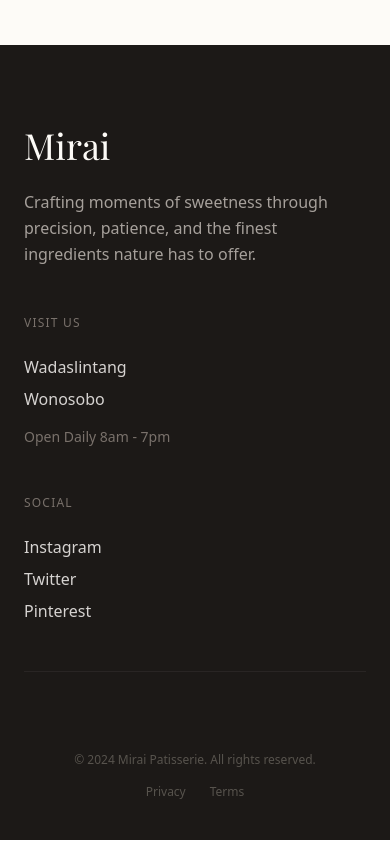
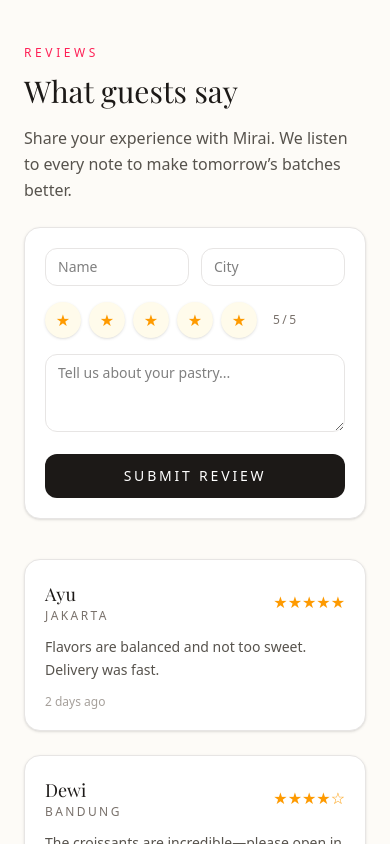
Before and after one commit to pepbritisnasetiawan/mirai-patisserie, a React (Vite) app: page / in a window 390 px wide. Shown: the part 6160-7004 px from the top of the page. Built offline with nearby package versions, Linux system fonts and the light colour scheme; a web font is replaced by a local one.

Commit message:
implement dynamic,persistent and review field

```diff
--- a/src/App.jsx
+++ b/src/App.jsx
@@ -1,4 +1,4 @@
-import React, { useState } from 'react';
+import React, { useEffect, useState } from 'react';
 import { motion, AnimatePresence } from 'framer-motion';
 import { Star, Plus, CheckCircle2 } from 'lucide-react';
 import { Routes, Route, useNavigate, useLocation } from 'react-router-dom';
@@ -13,6 +13,13 @@ import ProductsPage from './pages/ProductsPage';
 import AdminPage from './pages/AdminPage';
 
 import { CATEGORIES, PRODUCTS } from './data/products';
+const REVIEW_KEY = 'mirai_reviews';
+const PRODUCT_KEY = 'mirai_products';
+const defaultReviews = [
+  { id: 1, name: 'Ayu', city: 'Jakarta', rating: 5, text: 'Flavors are balanced and not too sweet. Delivery was fast.', date: '2 days ago' },
+  { id: 2, name: 'Dewi', city: 'Bandung', rating: 4, text: 'The croissants are incredible—please open in Bandung!', date: '1 week ago' },
+  { id: 3, name: 'Michael', city: 'Singapore', rating: 5, text: 'Attention to detail is world-class. Packaging was beautiful.', date: '3 weeks ago' },
+];
 
 const PageTransition = ({ children }) => (
   <motion.div
@@ -31,7 +38,12 @@ const HomePage = ({
   selectedCategory,
   setSelectedCategory,
   setActiveProduct,
+  reviews,
+  reviewForm,
+  setReviewForm,
+  onAddReview,
 }) => {
+  const [hoverRating, setHoverRating] = useState(null);
   const filteredProducts = selectedCategory === 'All'
     ? products.filter((p) => p.showOnHome !== false)
     : products.filter((p) => p.category === selectedCategory && p.showOnHome !== false);
@@ -194,6 +206,87 @@ const HomePage = ({
           </div>
         </div>
       </section>
+
+      <section className="py-20 bg-[#FDFBF7]">
+        <div className="container mx-auto px-6 grid grid-cols-1 lg:grid-cols-3 gap-10 items-start">
+          <div className="lg:col-span-1">
+            <p className="text-xs uppercase tracking-[0.3em] text-rose-500 mb-3">Reviews</p>
+            <h3 className="font-serif text-3xl text-stone-900 mb-4">What guests say</h3>
+            <p className="text-stone-600 leading-relaxed mb-6">Share your experience with Mirai. We listen to every note to make tomorrow’s batches better.</p>
+            <form onSubmit={onAddReview} className="bg-white border border-stone-200 rounded-2xl p-5 space-y-4 shadow-sm">
+              <div className="grid grid-cols-2 gap-3">
+                <input
+                  required
+                  value={reviewForm.name}
+                  onChange={(e) => setReviewForm({ ...reviewForm, name: e.target.value })}
+                  placeholder="Name"
+                  className="w-full rounded-xl border border-stone-200 px-3 py-2 text-sm focus:outline-none focus:ring-2 focus:ring-stone-900"
+                />
+                <input
+                  value={reviewForm.city}
+                  onChange={(e) => setReviewForm({ ...reviewForm, city: e.target.value })}
+                  placeholder="City"
+                  className="w-full rounded-xl border border-stone-200 px-3 py-2 text-sm focus:outline-none focus:ring-2 focus:ring-stone-900"
+                />
+              </div>
+              <div className="flex items-center gap-2">
+                {[1, 2, 3, 4, 5].map((r) => {
+                  const active = hoverRating ? r <= hoverRating : r <= reviewForm.rating;
+                  return (
+                    <button
+                      key={r}
+                      type="button"
+                      onMouseEnter={() => setHoverRating(r)}
+                      onMouseLeave={() => setHoverRating(null)}
+                      onClick={() => setReviewForm({ ...reviewForm, rating: r })}
+                      className={`w-9 h-9 rounded-full flex items-center justify-center transition transform hover:-translate-y-0.5 ${
+                        active ? 'text-amber-500 bg-amber-50 shadow-sm' : 'text-stone-300 bg-white border border-stone-200'
+                      }`}
+                      aria-label={`${r} star`}
+                    >
+                      ★
+                    </button>
+                  );
+                })}
+                <span className="text-xs uppercase tracking-[0.2em] text-stone-500 ml-2">
+                  {hoverRating || reviewForm.rating}/5
+                </span>
+              </div>
+              <textarea
+                required
+                value={reviewForm.text}
+                onChange={(e) => setReviewForm({ ...reviewForm, text: e.target.value })}
+                placeholder="Tell us about your pastry..."
+                rows={3}
+                className="w-full rounded-xl border border-stone-200 px-3 py-2 text-sm focus:outline-none focus:ring-2 focus:ring-stone-900"
+              />
+              <button
+                type="submit"
+                className="w-full bg-stone-900 text-white py-3 rounded-xl text-sm uppercase tracking-[0.2em] hover:bg-rose-500 transition-colors"
+              >
+                Submit review
+              </button>
+            </form>
+          </div>
+          <div className="lg:col-span-2 grid grid-cols-1 md:grid-cols-2 gap-6">
+            {reviews.slice(0,6).map((review) => (
+              <div key={review.id} className="bg-white border border-stone-200 rounded-2xl p-5 shadow-sm flex flex-col gap-3">
+                <div className="flex items-center justify-between">
+                  <div>
+                    <p className="font-serif text-lg text-stone-900">{review.name}</p>
+                    <p className="text-xs uppercase tracking-[0.2em] text-stone-500">{review.city}</p>
+                  </div>
+                  <div className="flex items-center gap-1 text-amber-500">
+                    {'★'.repeat(review.rating)}{'☆'.repeat(5 - review.rating)}
+                  </div>
+                </div>
+                <p className="text-stone-600 leading-relaxed text-sm">{review.text}</p>
+                <p className="text-xs text-stone-400">{review.date}</p>
+              </div>
+            ))}
+          </div>
+        </div>
+      </section>
     </>
   );
 };
@@ -202,9 +295,17 @@ export default function App() {
   const navigate = useNavigate();
   const location = useLocation();
 
-  const [products, setProducts] = useState(() =>
-    PRODUCTS.map((p) => ({ ...p, stock: p.stock ?? 0, showOnHome: p.showOnHome ?? true })),
-  );
+  const [products, setProducts] = useState(() => {
+    const saved = localStorage.getItem(PRODUCT_KEY);
+    if (saved) {
+      try {
+        return JSON.parse(saved);
+      } catch {
+        localStorage.removeItem(PRODUCT_KEY);
+      }
+    }
+    return PRODUCTS.map((p) => ({ ...p, stock: p.stock ?? 0, showOnHome: p.showOnHome ?? true }));
+  });
   const [selectedCategory, setSelectedCategory] = useState('All');
   const [activeProduct, setActiveProduct] = useState(null);
   const [isCartOpen, setIsCartOpen] = useState(false);
@@ -212,8 +313,28 @@ export default function App() {
   const [cart, setCart] = useState([]);
   const [toasts, setToasts] = useState([]);
   const [adminAuthed, setAdminAuthed] = useState(() => Boolean(localStorage.getItem('mirai_admin_token')));
+  const [reviews, setReviews] = useState(() => {
+    const saved = localStorage.getItem(REVIEW_KEY);
+    if (saved) {
+      try {
+        return JSON.parse(saved);
+      } catch {
+        localStorage.removeItem(REVIEW_KEY);
+      }
+    }
+    return defaultReviews;
+  });
   const ADMIN_USER = 'admin';
   const ADMIN_PASS = 'mirai123';
+  const [reviewForm, setReviewForm] = useState({ name: '', city: '', text: '', rating: 5 });
+
+  useEffect(() => {
+    localStorage.setItem(PRODUCT_KEY, JSON.stringify(products));
+  }, [products]);
+
+  useEffect(() => {
+    localStorage.setItem(REVIEW_KEY, JSON.stringify(reviews));
+  }, [reviews]);
 
   const formatPrice = (value) =>
     new Intl.NumberFormat('id-ID', {
@@ -340,6 +461,23 @@ export default function App() {
     pushToast('Product removed');
   };
 
+  const addReview = (e) => {
+    e.preventDefault();
+    const clean = (val) => sanitize(val) || '';
+    if (!reviewForm.name || !reviewForm.text) return;
+    const newReview = {
+      id: Date.now(),
+      name: clean(reviewForm.name),
+      city: clean(reviewForm.city) || 'Guest',
+      rating: Number(reviewForm.rating) || 5,
+      text: clean(reviewForm.text),
+      date: 'Just now',
+    };
+    setReviews((prev) => [newReview, ...prev].slice(0, 20));
+    setReviewForm({ name: '', city: '', text: '', rating: 5 });
+    pushToast('Thanks for your review!');
+  };
+
   const handleLogin = (user, pass) => {
     if (user === ADMIN_USER && pass === ADMIN_PASS) {
       localStorage.setItem('mirai_admin_token', 'ok');
@@ -424,6 +562,10 @@ export default function App() {
                   selectedCategory={selectedCategory}
                   setSelectedCategory={setSelectedCategory}
                   setActiveProduct={setActiveProduct}
+                  reviews={reviews}
+                  reviewForm={reviewForm}
+                  setReviewForm={setReviewForm}
+                  onAddReview={addReview}
                 />,
               )}
             />
--- a/src/pages/AdminPage.jsx
+++ b/src/pages/AdminPage.jsx
@@ -15,6 +15,7 @@ const emptyForm = {
 const AdminPage = ({ products, onAdd, onUpdate, onDelete, categories, formatPrice, authed, onLogin, onLogout }) => {
   const [form, setForm] = useState(emptyForm);
   const [editingId, setEditingId] = useState(null);
+  const [imageFile, setImageFile] = useState(null);
   const [creds, setCreds] = useState({ user: '', pass: '' });
 
   const sortedProducts = useMemo(
@@ -44,13 +45,25 @@ const AdminPage = ({ products, onAdd, onUpdate, onDelete, categories, formatPric
       showOnHome: Boolean(form.showOnHome),
     };
 
+    const finalize = (img) => {
+      const ready = { ...payload, image: img };
       if (editingId) {
-      onUpdate(editingId, payload);
+        onUpdate(editingId, ready);
       } else {
-      onAdd(payload);
+        onAdd(ready);
       }
       setForm(emptyForm);
       setEditingId(null);
+      setImageFile(null);
+    };
+
+    if (imageFile) {
+      const reader = new FileReader();
+      reader.onload = () => finalize(reader.result);
+      reader.readAsDataURL(imageFile);
+    } else {
+      finalize(payload.image);
+    }
   };
 
   const startEdit = (product) => {
@@ -65,6 +78,7 @@ const AdminPage = ({ products, onAdd, onUpdate, onDelete, categories, formatPric
       stock: product.stock?.toString() || '',
       showOnHome: product.showOnHome ?? false,
     });
+    setImageFile(null);
   };
 
   const cancelEdit = () => {
@@ -211,13 +225,30 @@ const AdminPage = ({ products, onAdd, onUpdate, onDelete, categories, formatPric
               />
             </div>
             <div className="space-y-2 md:col-span-2">
-              <label className="text-xs uppercase tracking-[0.2em] text-stone-500">Image URL</label>
+              <label className="text-xs uppercase tracking-[0.2em] text-stone-500">Image</label>
+              <div className="flex flex-col gap-3">
+                <input
+                  type="file"
+                  accept="image/*"
+                  onChange={(e) => setImageFile(e.target.files?.[0] || null)}
+                  className="w-full rounded-xl border border-stone-200 px-4 py-3 bg-white focus:outline-none focus:ring-2 focus:ring-stone-900"
+                />
                 <input
                   value={form.image}
                   onChange={(e) => setForm({ ...form, image: e.target.value })}
                   className="w-full rounded-xl border border-stone-200 px-4 py-3 bg-white focus:outline-none focus:ring-2 focus:ring-stone-900"
-                placeholder="https://images.unsplash.com/..."
+                  placeholder="Or paste image URL"
                 />
+                {(imageFile || form.image) && (
+                  <div className="rounded-xl overflow-hidden border border-stone-200 w-full h-40 bg-stone-100">
+                    <img
+                      src={imageFile ? URL.createObjectURL(imageFile) : form.image}
+                      alt="Preview"
+                      className="w-full h-full object-cover"
+                    />
+                  </div>
+                )}
+              </div>
             </div>
             <div className="space-y-2 md:col-span-2">
               <label className="text-xs uppercase tracking-[0.2em] text-stone-500">Description</label>
```
Lines whose indentation alone changed are shown as unchanged.
